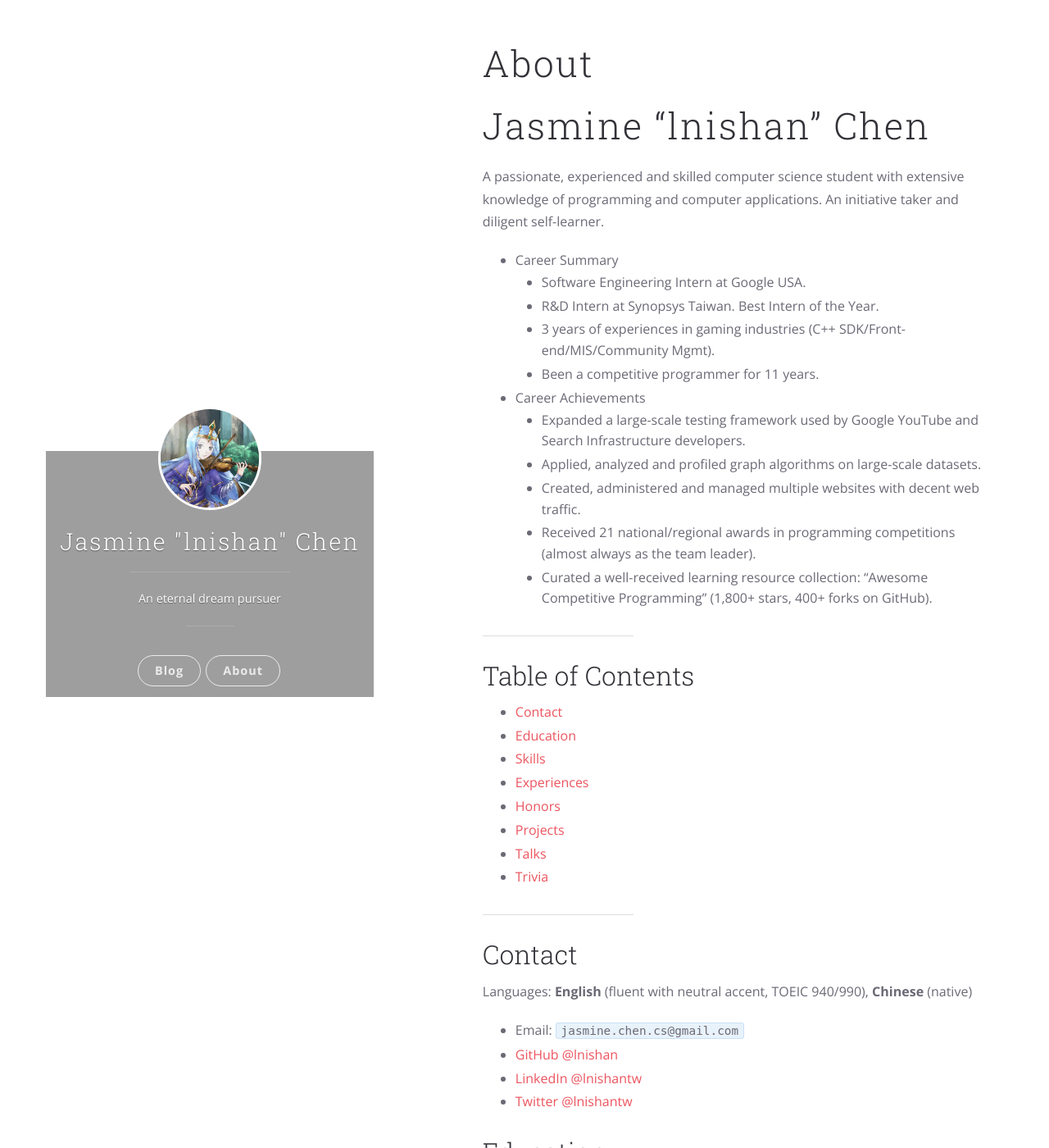
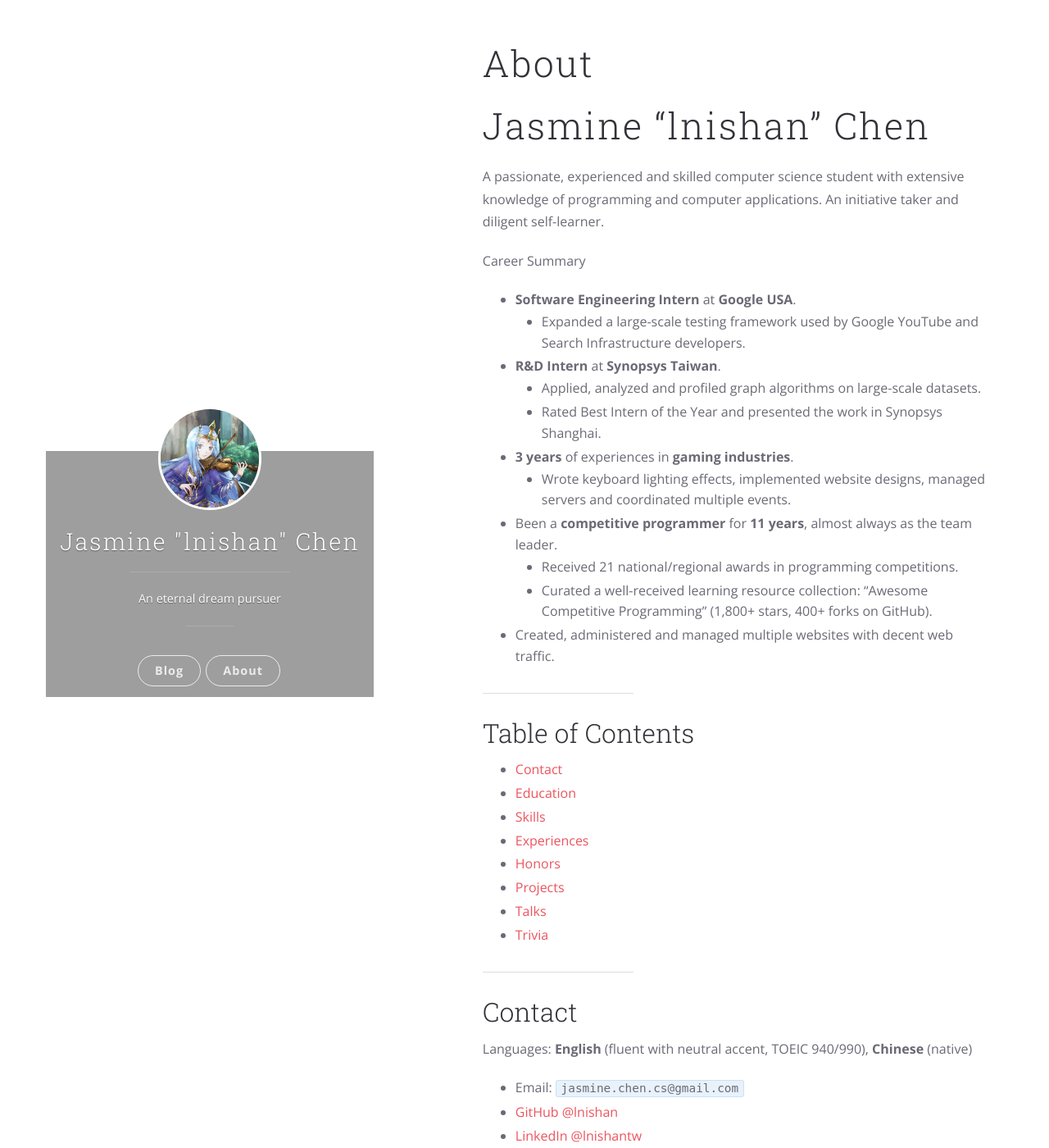
Before and after one commit to lnishan/lnishan.github.io, a Jekyll site: the page built from about.md, in a window 1280 px wide and 1400 px high. Shown: the whole window at 82% size. Built offline with Jekyll 4.4.1, drawn with Linux system fonts in a browser that asks for light colours; nearby versions of some CDN libraries; some web fonts are replaced; some of the changed text lies outside the part shown.

Commit message:
Sync CV changes (11/1/2017)

```diff
--- a/about.md
+++ b/about.md
@@ -8,19 +8,19 @@ permalink: /about/
 
 A passionate, experienced and skilled computer science student with extensive knowledge of programming and computer applications. An initiative taker and diligent self-learner.
 
-- Career Summary
-  - Software Engineering Intern at Google USA.
-  - R&D Intern at Synopsys Taiwan. Best Intern of the Year.
-  - 3 years of experiences in gaming industries (C++ SDK/Front-end/MIS/Community Mgmt).
-  - Been a competitive programmer for 11 years.
+Career Summary
 
-- Career Achievements
+- **Software Engineering Intern** at **Google USA**.
   - Expanded a large-scale testing framework used by Google YouTube and Search Infrastructure developers.
+- **R&D Intern** at **Synopsys Taiwan**.
   - Applied, analyzed and profiled graph algorithms on large-scale datasets.
-  - Created, administered and managed multiple websites with decent web traffic.
-  - Received 21 national/regional awards in programming competitions (almost always as the team leader).
+  - Rated Best Intern of the Year and presented the work in Synopsys Shanghai.
+- **3 years** of experiences in **gaming industries**.
+  - Wrote keyboard lighting effects, implemented website designs, managed servers and coordinated multiple events.
+- Been a **competitive programmer** for **11 years**, almost always as the team leader.
+  - Received 21 national/regional awards in programming competitions.
   - Curated a well-received learning resource collection: "Awesome Competitive Programming" (1,800+ stars, 400+ forks on GitHub).
-
+- Created, administered and managed multiple websites with decent web traffic.
 
 ---
 
@@ -54,6 +54,7 @@ Languages: **English** (fluent with neutral accent, TOEIC 940/990), **Chinese**
 - **National Chiao Tung University**
 Bachelor's Degree, **Computer Science and Engineering** (Sep 2014 － Jan 2018), Management Science (Sep 2012 － Jun 2014)
   - GPA 4.00/4.30 (Rank 1/53)
+  - Bachelor's Thesis: [**SQLGitHub**](https://github.com/lnishan/SQLGitHub), Access GitHub API with SQL-like syntaxes, In collaboration with **Mozilla Taiwan**.
   - **5** *Academic Achievement Awards* (4 in Computer Science)
   - **2** *Curricular Scholarships* (Discrete Mathematics, Data Structures)
   - **Teaching Assistant**, *Object-Oriented Programming*
```
Also changed, not shown: other parts of about.md (+3 -13 lines).
